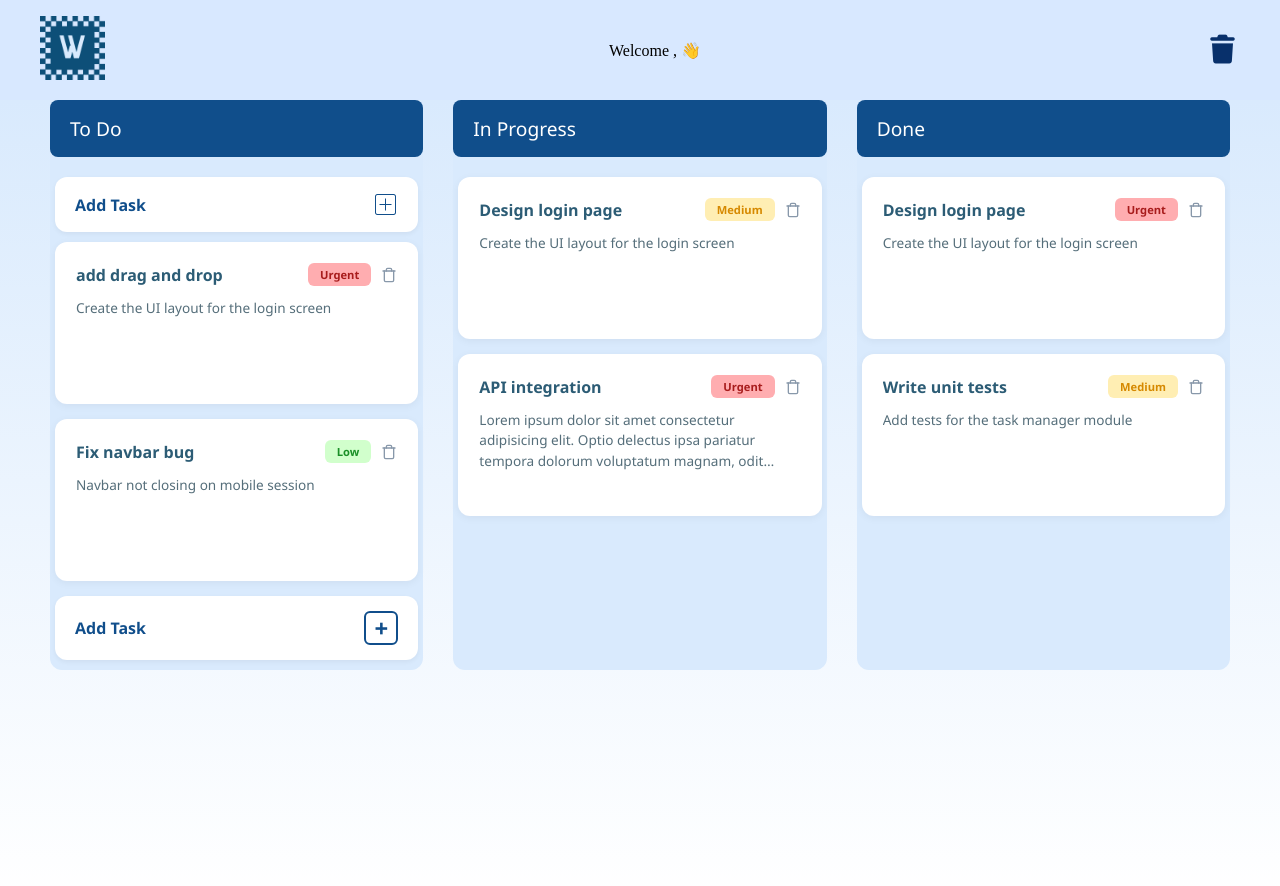
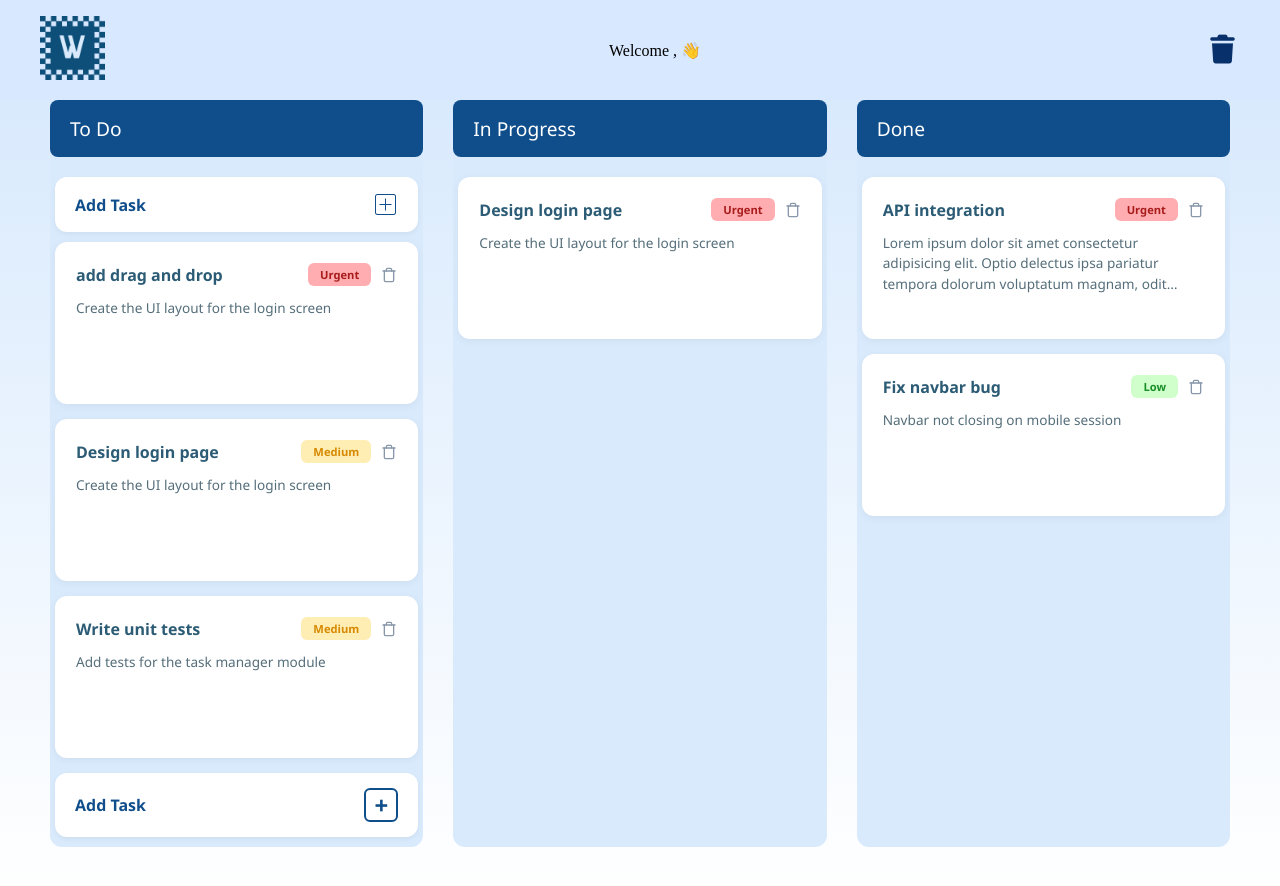
Before and after one commit to m-bouhaba/workflowhub-manager, a React (Vite) app: page /home in a window 1280 px wide. Shown: the top 886 px of the page. Built offline with nearby package versions, Linux system fonts and the light colour scheme; data requests are answered from the project's data file.

Commit message:
drag and drop khdamin

```diff
--- a/src/Components/TaskTicket.jsx
+++ b/src/Components/TaskTicket.jsx
@@ -3,46 +3,46 @@ import "../Style/TaskTicket.css";
 
 const TaskTicket = ({ task, onEdit, onDelete }) => {
 
-  // Helper to get the class for the badge (not the card anymore)
   const getBadgeClass = () => {
-    const priority = task.priority ? task.priority.toLowerCase() : 'low';
+    const priority = task.priority ? task.priority.toLowerCase() : "low";
     if (priority === "high") return "badge-high";
     if (priority === "medium") return "badge-medium";
     return "badge-low";
   };
 
-  // Helper to format priority text (e.g., "high" -> "Urgent") if needed
-  // Or just capitalize the first letter.
   const getPriorityLabel = () => {
-    const p = task.priority ? task.priority.toLowerCase() : 'low';
-    if (p === 'high') return 'Urgent';
+    const p = task.priority ? task.priority.toLowerCase() : "low";
+    if (p === "high") return "Urgent";
     return p.charAt(0).toUpperCase() + p.slice(1);
   };
 
   return (
-    <div
-      className="task-card"
-      onClick={onEdit}
-    >
+    <div className="task-card" onClick={onEdit}>
       <div className="card-header">
         <h4 className="task-title">{task.title}</h4>
 
         <div className="header-actions">
-          {/* The Priority Badge */}
           <span className={`priority-badge ${getBadgeClass()}`}>
             {getPriorityLabel()}
           </span>
 
-          {/* The Delete Icon */}
           <button
             className="delete-btn"
             onClick={(e) => {
-               e.stopPropagation();
-               onDelete();
+              e.stopPropagation();
+              onDelete();
             }}
           >
-            {/* Using an SVG or simple icon to match the outline look */}
-            <svg width="16" height="16" viewBox="0 0 24 24" fill="none" stroke="currentColor" strokeWidth="2" strokeLinecap="round" strokeLinejoin="round">
+            <svg
+              width="16"
+              height="16"
+              viewBox="0 0 24 24"
+              fill="none"
+              stroke="currentColor"
+              strokeWidth="2"
+              strokeLinecap="round"
+              strokeLinejoin="round"
+            >
               <polyline points="3 6 5 6 21 6"></polyline>
               <path d="M19 6v14a2 2 0 0 1-2 2H7a2 2 0 0 1-2-2V6m3 0V4a2 2 0 0 1 2-2h4a2 2 0 0 1 2 2v2"></path>
             </svg>
--- a/src/Components/TasksColumn.jsx
+++ b/src/Components/TasksColumn.jsx
@@ -1,28 +1,50 @@
 import React from "react";
 import TaskTicket from "./TaskTicket";
 import "../Style/TasksColumn.css";
+import { Droppable, Draggable } from "@hello-pangea/dnd";
 
 const TasksColumn = ({ title, status, tasks, onEdit, onDelete, showAddButton, onAdd }) => {
-  const filtered = tasks.filter((task) => task.status === status);
+  const filtered = tasks
+    .filter((task) => task.status === status)
+    .sort((a,b) => a.order - b.order);
 
   return (
     <div className="column">
       <div className="column-header">{title}</div>
+
       {showAddButton && (
         <div className="add-task-btn" onClick={onAdd}>
           <span>Add Task</span>
-          <img src="/icons8-add-50.png"  className="addIcon"/>
+          <img src="/icons8-add-50.png" className="addIcon" />
         </div>
       )}
-      <div className="column-body">
-        {filtered.map((task) => (
+
+      <Droppable droppableId={status}>
+        {(provided) => (
+          <div
+            className="column-body"
+            ref={provided.innerRef}
+            {...provided.droppableProps}
+          >
+            {filtered.map((task, index) => (
+              <Draggable key={task.id} draggableId={String(task.id)} index={index}>
+                {(provided) => (
+                  <div
+                    ref={provided.innerRef}
+                    {...provided.draggableProps}
+                    {...provided.dragHandleProps}
+                  >
                     <TaskTicket
-            key={task.id}
                       task={task}
                       onEdit={() => onEdit(task)}
                       onDelete={() => onDelete(task.id)}
                     />
+                  </div>
+                )}
+              </Draggable>
             ))}
+
+            {provided.placeholder}
 
             {showAddButton && (
               <div className="add-task-btn" onClick={onAdd}>
@@ -33,6 +55,8 @@ const TasksColumn = ({ title, status, tasks, onEdit, onDelete, showAddButton, on
               </div>
             )}
           </div>
+        )}
+      </Droppable>
     </div>
   );
 };
--- a/src/Pages/Home.jsx
+++ b/src/Pages/Home.jsx
@@ -3,9 +3,9 @@ import TasksColumn from "../Components/TasksColumn";
 import TaskModal from "../Components/AddEditPopup";
 import "../Style/Home.css";
 import Navbar from "../Components/Navbar";
-import { DragDropContext, Droppable, Draggable } from "@hello-pangea/dnd";
+import { DragDropContext } from "@hello-pangea/dnd";
+
 const HomePage = () => {
-
 
   const [tasks, setTasks] = useState([]);
   const [trashCount, setTrashCount] = useState(0);
@@ -14,15 +14,14 @@ const HomePage = () => {
 
   const API_URL = "http://localhost:5000";
 
-
   // --- 1. Fetch Data ---
   useEffect(() => {
     const fetchData = async () => {
       try {
         const tasksRes = await fetch(`${API_URL}/tasks`);
         const tasksData = await tasksRes.json();
-        // Sort tasks by order initially so they appear correct
-        setTasks(tasksData.sort((a, b) => a.order - b.order));
+
+        setTasks(tasksData);
 
         const trashRes = await fetch(`${API_URL}/trash`);
         const trashData = await trashRes.json();
@@ -45,46 +44,38 @@ const HomePage = () => {
     setIsModalOpen(true);
   };
 
-  // --- 2. DELETE & RE-ORDER LOGIC ---
+  // --- DELETE LOGIC ---
   const handleDelete = async (id) => {
     const taskToTrash = tasks.find((t) => t.id === id);
     if (!taskToTrash) return;
 
     try {
-      // A. Add to Trash
       await fetch(`${API_URL}/trash`, {
         method: "POST",
         headers: { "Content-Type": "application/json" },
         body: JSON.stringify(taskToTrash),
       });
 
-      // B. Delete from Tasks
       await fetch(`${API_URL}/tasks/${id}`, { method: "DELETE" });
 
-      // C. RE-ORDER LOGIC:
-      // Find tasks in the SAME status that have a higher order than the deleted one
       const tasksToUpdate = tasks.filter(
-        (t) => t.status === taskToTrash.status && t.order > taskToTrash.order && t.id !== id
+        (t) => t.status === taskToTrash.status && t.order > taskToTrash.order
       );
 
-      // Create a list of promises to update server data (Shift order down by 1)
-      const updatePromises = tasksToUpdate.map((t) => {
-        return fetch(`${API_URL}/tasks/${t.id}`, {
-          method: "PATCH", // Use PATCH to update only the order
+      await Promise.all(
+        tasksToUpdate.map((t) =>
+          fetch(`${API_URL}/tasks/${t.id}`, {
+            method: "PATCH",
             headers: { "Content-Type": "application/json" },
             body: JSON.stringify({ order: t.order - 1 }),
-        });
-      });
+          })
+        )
+      );
 
-      await Promise.all(updatePromises);
-
-      // D. Update UI
-      // Remove deleted task AND update the order of remaining tasks in local state
       setTasks((prev) =>
         prev
           .filter((t) => t.id !== id)
           .map((t) => {
-             // If this task was below the deleted one, decrement its local order
             if (t.status === taskToTrash.status && t.order > taskToTrash.order) {
               return { ...t, order: t.order - 1 };
             }
@@ -92,49 +83,48 @@ const HomePage = () => {
           })
       );
 
-      setTrashCount(prev => prev + 1);
-
+      setTrashCount((prev) => prev + 1);
     } catch (error) {
       console.error("Error moving to trash:", error);
     }
   };
 
-  // --- 3. ADD (AUTO-INCREMENT) & EDIT LOGIC ---
+  // --- ADD & EDIT LOGIC ---
   const handleSave = async (taskData) => {
     try {
       if (taskData.id) {
-        // --- EDIT MODE ---
-        // Just update the task, no need to change order usually
         const response = await fetch(`${API_URL}/tasks/${taskData.id}`, {
           method: "PUT",
           headers: { "Content-Type": "application/json" },
           body: JSON.stringify(taskData),
         });
+
         const updatedTask = await response.json();
 
-        setTasks((prev) => prev.map((t) => (t.id === updatedTask.id ? updatedTask : t)));
+        setTasks((prev) =>
+          prev.map((t) => (t.id === updatedTask.id ? updatedTask : t))
+        );
+      } else {
+        const tasksInSameColumn = tasks.filter(
+          (t) => t.status === taskData.status
+        );
 
-      } else {
-        // --- ADD MODE (AUTO INCREMENT) ---
-
-        // 1. Calculate new Order
-        const tasksInSameColumn = tasks.filter(t => t.status === taskData.status);
-        const maxOrder = tasksInSameColumn.length > 0
-          ? Math.max(...tasksInSameColumn.map(t => t.order || 0))
+        const maxOrder =
+          tasksInSameColumn.length > 0
+            ? Math.max(...tasksInSameColumn.map((t) => t.order || 0))
             : 0;
 
-        const newOrder = maxOrder + 1;
+        const newTaskPayload = {
+          ...taskData,
+          order: maxOrder + 1,
+        };
 
-        // 2. Prepare new task object
-        const { id, ...dataWithoutId } = taskData; // Remove any temp ID
-        const newTaskPayload = { ...dataWithoutId, order: newOrder };
-
-        // 3. Save to server
         const response = await fetch(`${API_URL}/tasks`, {
           method: "POST",
           headers: { "Content-Type": "application/json" },
           body: JSON.stringify(newTaskPayload),
         });
+
         const savedTask = await response.json();
 
         setTasks((prev) => [...prev, savedTask]);
@@ -146,81 +136,115 @@ const HomePage = () => {
     }
   };
 
-
-  const handleDragEnd = (result) => {
+  // --- DRAG & DROP LOGIC ---
+const handleDragEnd = async (result) => {
   const { source, destination } = result;
-
-  // si pas de destination (ex: lâché hors colonne)
   if (!destination) return;
 
-  // si même colonne mais ordre changé
+  const sourceTasks = tasks
+    .filter((t) => t.status === source.droppableId)
+    .sort((a, b) => a.order - b.order);
+  const destTasks = tasks
+    .filter((t) => t.status === destination.droppableId)
+    .sort((a, b) => a.order - b.order);
+
+  // Déplacer dans la même colonne
   if (source.droppableId === destination.droppableId) {
-    const columnTasks = tasks.filter(t => t.status === source.droppableId);
-    const [movedTask] = columnTasks.splice(source.index, 1);
-    columnTasks.splice(destination.index, 0, movedTask);
+    const [movedTask] = sourceTasks.splice(source.index, 1);
+    sourceTasks.splice(destination.index, 0, movedTask);
 
-    // mettre à jour l'ordre
-    const updatedTasks = tasks.map(t => {
+    // Mettre à jour les order
+    const updatedTasks = tasks.map((t) => {
       if (t.status === source.droppableId) {
-        return columnTasks.find(ct => ct.id === t.id) || t;
+        const index = sourceTasks.findIndex((st) => st.id === t.id);
+        if (index !== -1) {
+          const newOrder = index + 1;
+          if (t.order !== newOrder) {
+            // Update sur serveur
+            fetch(`${API_URL}/tasks/${t.id}`, {
+              method: "PATCH",
+              headers: { "Content-Type": "application/json" },
+              body: JSON.stringify({ order: newOrder }),
+            });
+          }
+          return { ...t, order: newOrder };
+        }
       }
       return t;
     });
 
     setTasks(updatedTasks);
-    // Ici tu peux faire un axios.put pour persister l'ordre dans db.json
     return;
   }
 
-  // déplacement entre colonnes
-  const sourceTasks = tasks.filter(t => t.status === source.droppableId);
-  const destTasks = tasks.filter(t => t.status === destination.droppableId);
-
+  // Déplacer entre colonnes
   const [movedTask] = sourceTasks.splice(source.index, 1);
-  movedTask.status = destination.droppableId; // mettre à jour le status
+  movedTask.status = destination.droppableId;
   destTasks.splice(destination.index, 0, movedTask);
 
-  const updatedTasks = tasks.map(t => {
+  const updatedTasks = tasks.map((t) => {
+    // Update order et status si nécessaire
     if (t.id === movedTask.id) return movedTask;
+
+    if (t.status === source.droppableId) {
+      const index = sourceTasks.findIndex((st) => st.id === t.id);
+      if (index !== -1) return { ...t, order: index + 1 };
+    }
+
+    if (t.status === destination.droppableId) {
+      const index = destTasks.findIndex((dt) => dt.id === t.id);
+      if (index !== -1) return { ...t, order: index + 1 };
+    }
+
     return t;
   });
 
+  // Persist les order et status sur serveur
+  updatedTasks.forEach((t) => {
+    fetch(`${API_URL}/tasks/${t.id}`, {
+      method: "PATCH",
+      headers: { "Content-Type": "application/json" },
+      body: JSON.stringify({ order: t.order, status: t.status }),
+    });
+  });
+
   setTasks(updatedTasks);
-  // Persister via axios.put sur movedTask
 };
+
 
 
   return (
     <div className="home-page">
-        {/* <Navbar username={username} /> */}
       <DragDropContext onDragEnd={handleDragEnd}>
         <div className="board">
-        {/* Pass sorted tasks to columns */}
           <TasksColumn
             title="To Do"
             status="todo"
-          tasks={tasks.sort((a,b) => a.order - b.order)}
+            tasks={tasks}
             onEdit={handleEdit}
             onDelete={handleDelete}
             showAddButton={true}
             onAdd={handleAddNew}
           />
+
           <TasksColumn
             title="In Progress"
             status="in-progress"
-          tasks={tasks.sort((a,b) => a.order - b.order)}
+            tasks={tasks}
             onEdit={handleEdit}
             onDelete={handleDelete}
           />
+
           <TasksColumn
             title="Done"
             status="done"
-          tasks={tasks.sort((a,b) => a.order - b.order)}
+            tasks={tasks}
             onEdit={handleEdit}
             onDelete={handleDelete}
           />
         </div>
       </DragDropContext>
+
       <TaskModal
         isOpen={isModalOpen}
         onClose={() => setIsModalOpen(false)}
--- a/src/db.json
+++ b/src/db.json
@@ -4,24 +4,24 @@
       "id": "1",
       "title": "Design login page",
       "priority": "medium",
-      "status": "in-progress",
+      "status": "todo",
       "description": "Create the UI layout for the login screen",
-      "order": 0
+      "order": 2
     },
     {
       "id": "2",
       "title": "API integration",
       "priority": "high",
-      "status": "in-progress",
+      "status": "done",
       "description": "Lorem ipsum dolor sit amet consectetur adipisicing elit. Optio delectus ipsa pariatur tempora dolorum voluptatum magnam, odit similique quo esse officiis sed explicabo quidem velit, natus autem ea, cupiditate id!",
-      "order": 0
+      "order": 1
     },
     {
       "id": "3",
       "title": "Fix navbar bug",
       "description": "Navbar not closing on mobile session",
       "priority": "low",
-      "status": "todo",
+      "status": "done",
       "order": 1
     },
     {
@@ -29,16 +29,16 @@
       "title": "Write unit tests",
       "description": "Add tests for the task manager module",
       "priority": "medium",
-      "status": "done",
-      "order": 1
+      "status": "todo",
+      "order": 3
     },
     {
-      "id": "1",
+      "id": "10",
       "title": "Design login page",
       "priority": "high",
-      "status": "done",
+      "status": "in-progress",
       "description": "Create the UI layout for the login screen ",
-      "order": 0
+      "order": 4
     },
     {
       "id": "6",
@@ -46,7 +46,7 @@
       "priority": "high",
       "status": "todo",
       "description": "Create the UI layout for the login screen ",
-      "order": 0
+      "order": 1
     }
   ],
   "trash": [
```
Lines whose indentation alone changed are shown as unchanged.
